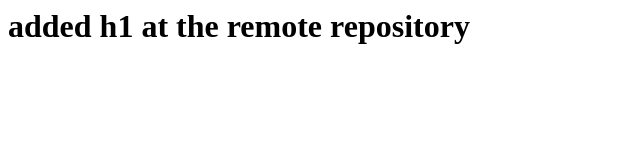
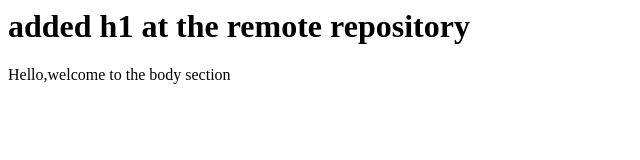
Before and after one commit to RISHITHAGUDLA/simpli_git_, a plain HTML site: page index.html in a window 1280 px wide. Shown: the whole page, without its empty margins (0-640 px from the left). Drawn offline with Linux system fonts and the light colour scheme.

Commit message:
added body

```diff
--- a/index.html
+++ b/index.html
@@ -3,4 +3,7 @@
 		<title>hello</title>
 		<h1>added h1 at the remote repository</h1>
 	</head>
+	<body>
+		<p> Hello,welcome to the body section</p>
+	</body>
 </html>
```
